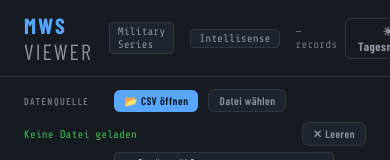
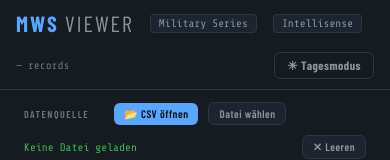
Before and after one commit to wetterheidi/mws-viewer, a plain HTML site: page mws-viewer_16.html in a window 390 px wide. Shown: the top 160 px of the page. Drawn offline with nearby package versions, Linux system fonts and the light colour scheme; no server answers; a web font is replaced by a local one.

Commit message:
Header responsiv: Umbruch auf Mobile statt Abschneiden
Tagesmodus-Button und Record-Zähler liefen auf Handy-Breiten aus dem
Bildschirm, da der Header keinen flex-wrap hatte.

```diff
--- a/mws-viewer_16.html
+++ b/mws-viewer_16.html
@@ -111,6 +111,7 @@ header {
   padding: 12px 24px;
   display: flex;
   align-items: center;
+  flex-wrap: wrap;
   gap: 16px;
 }
 header .logo {
@@ -896,6 +897,8 @@ body.day-mode .mt-qnh  { color: #6a0dad; }
 @media (max-width: 700px) {
   .chart-grid { grid-template-columns: 1fr; }
   .info-grid { grid-template-columns: 1fr 1fr; }
+  header { padding: 10px 16px; }
+  .header-right { margin-left: 0; width: 100%; justify-content: space-between; }
 }
 
 /* ── CAMERA TAB ── */
```
